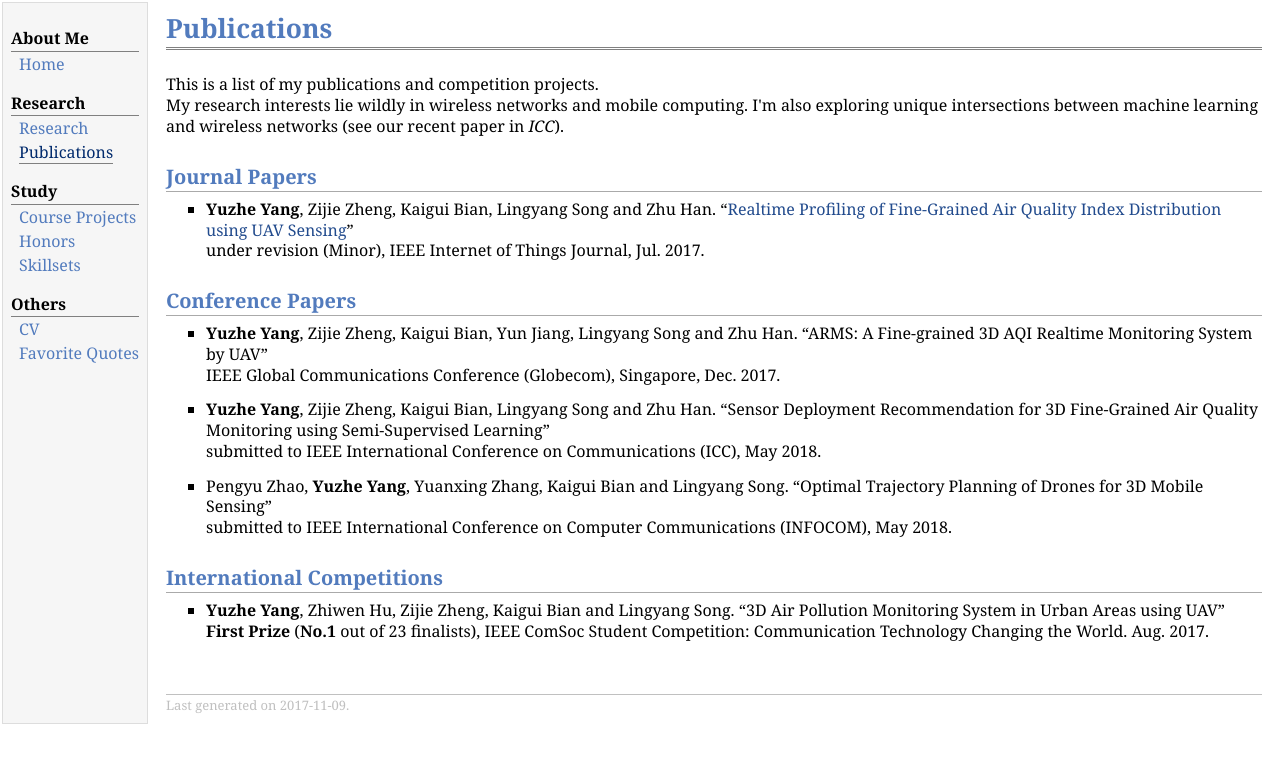
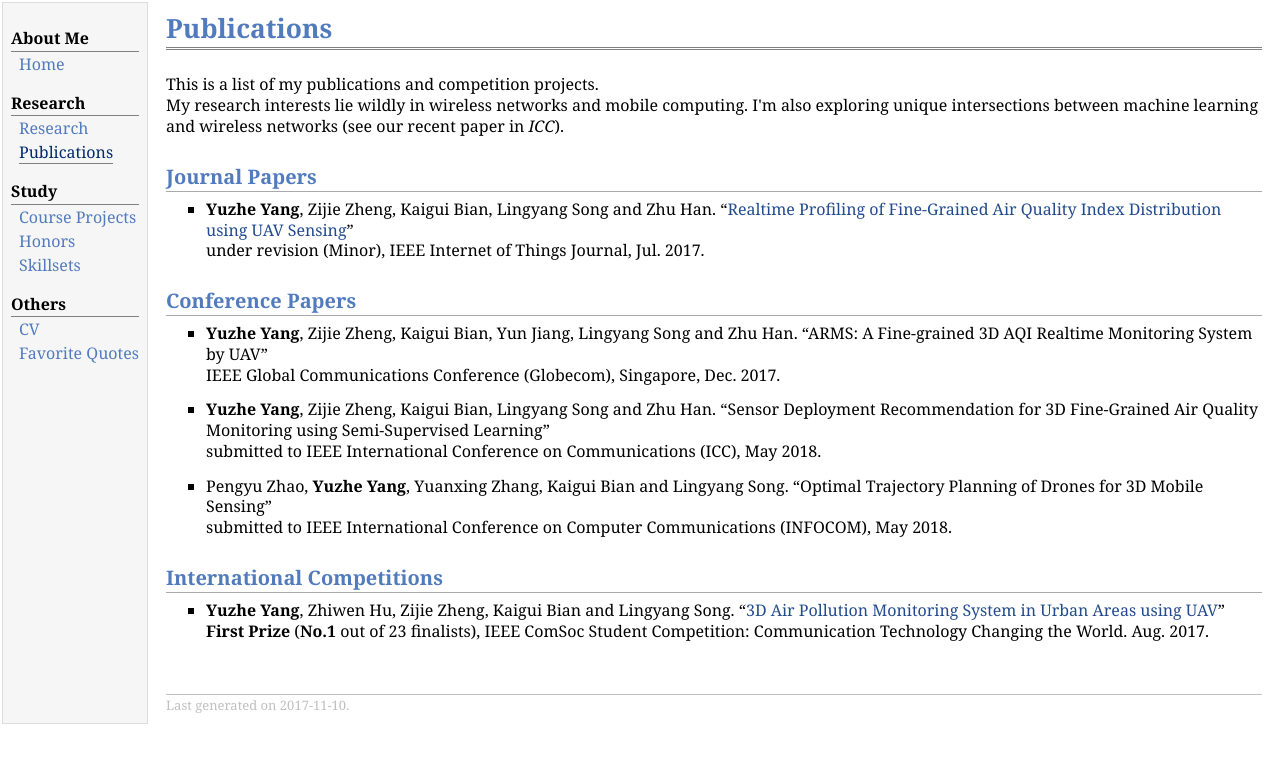
Before and after one commit to YyzHarry/Personal-Website, a Jekyll site: the page publications.html, which Jekyll copies as it is, in a window 1280 px wide. Shown: the top 763 px of the page. Built offline with Jekyll 4.4.1, drawn with Linux system fonts in a browser that asks for light colours.

Commit message:
Update publications.html

```diff
--- a/publications.html
+++ b/publications.html
@@ -56,13 +56,13 @@ submitted to IEEE International Conference on Computer Communications (INFOCOM),
 </ul>
 <h2>International Competitions</h2>
 <ul>
-<li><p><b>Yuzhe Yang</b>, Zhiwen Hu, Zijie Zheng, Kaigui Bian and Lingyang Song. &ldquo;3D Air Pollution Monitoring System in Urban Areas using UAV&rdquo; <br />
+<li><p><b>Yuzhe Yang</b>, Zhiwen Hu, Zijie Zheng, Kaigui Bian and Lingyang Song. &ldquo;<a href="http://www.comsoc.org/2017-ieee-comsoc-student-competition-winners">3D Air Pollution Monitoring System in Urban Areas using UAV</a>&rdquo; <br />
 <b>First Prize</b> (<b>No.1</b> out of 23 finalists), IEEE ComSoc Student Competition: Communication Technology Changing the World. Aug. 2017.</p>
 </li>
 </ul>
 <div id="footer">
 <div id="footer-text">
-Last generated on 2017-11-09.
+Last generated on 2017-11-10.
 </div>
 </div>
 </td>
```
